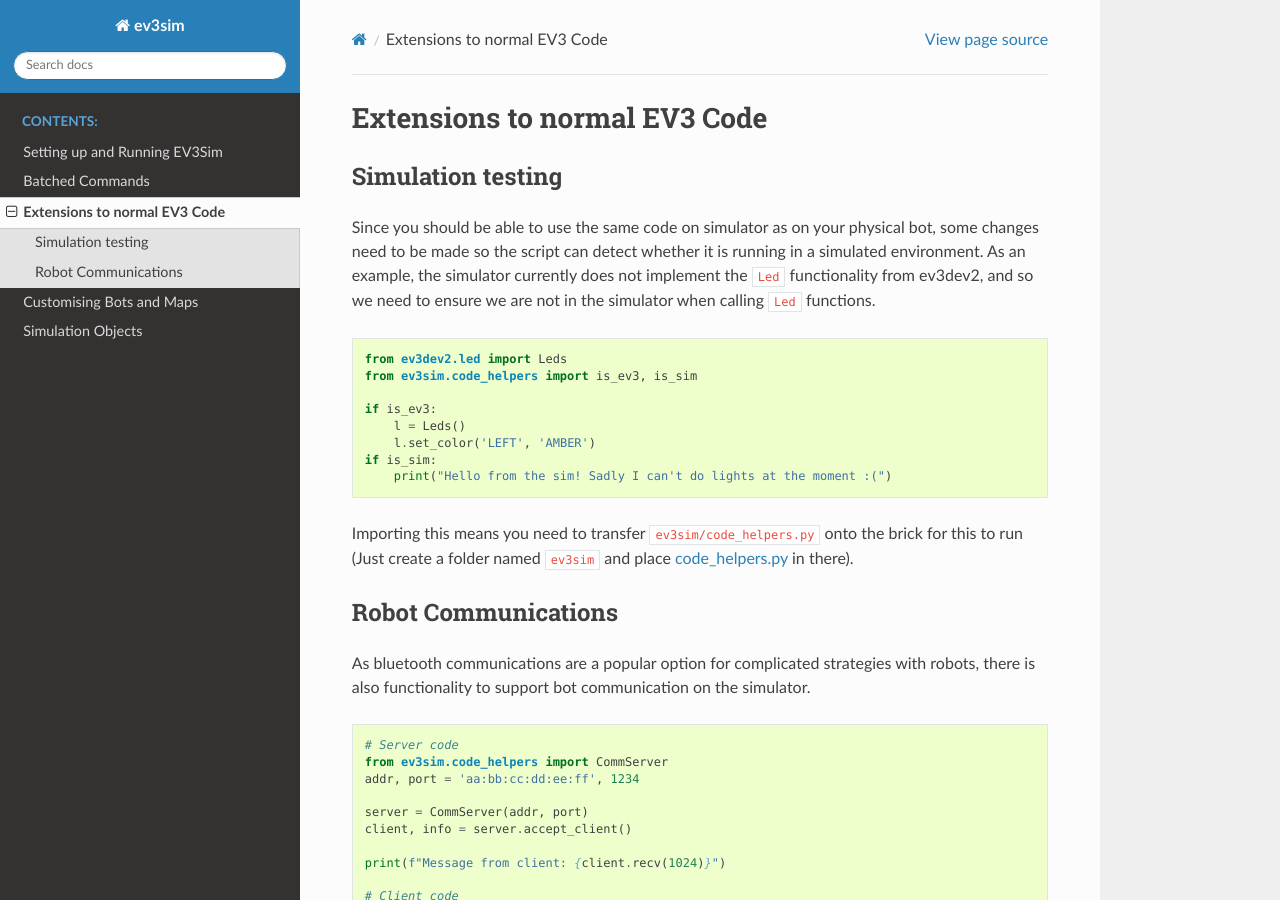
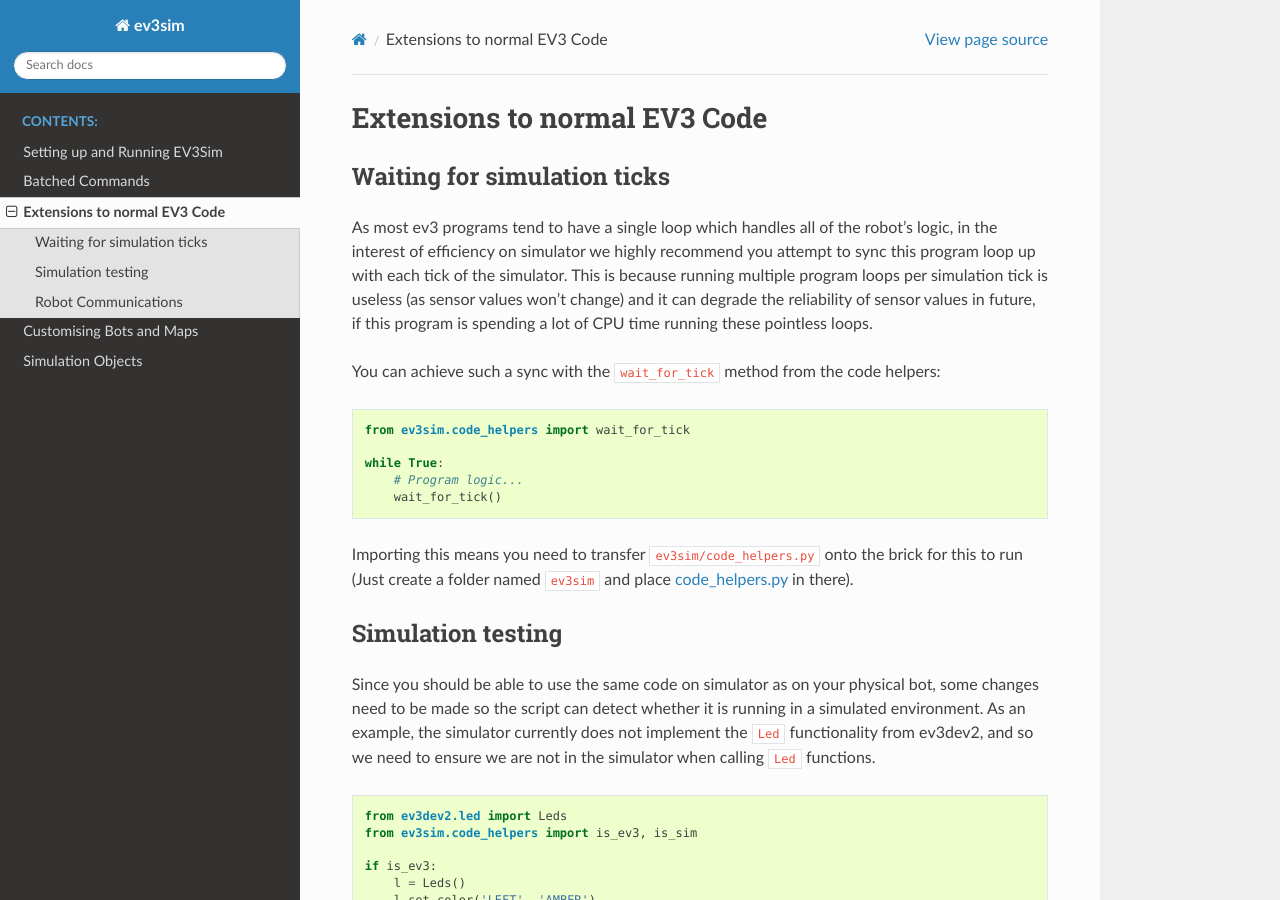
Before and after one commit to MelbourneHighSchoolRobotics/ev3sim, a Sphinx documentation site: the page built from docs/ev3_extensions.rst, in a window 1280 px wide and 900 px high. Built offline with Sphinx 7.4.7 and the Read the Docs theme 2.0.0, drawn with Linux system fonts in a browser that asks for light colours.

Commit message:
Add documentation on wait_for_tick.

```diff
--- a/docs/ev3_extensions.rst
+++ b/docs/ev3_extensions.rst
@@ -1,5 +1,23 @@
 Extensions to normal EV3 Code
 =============================
+
+Waiting for simulation ticks
+----------------------------
+
+As most ev3 programs tend to have a single loop which handles all of the robot's logic, in the interest of efficiency on simulator we highly recommend you attempt to sync this program loop up with each tick of the simulator.
+This is because running multiple program loops per simulation tick is useless (as sensor values won't change) and it can degrade the reliability of sensor values in future, if this program is spending a lot of CPU time running these pointless loops.
+
+You can achieve such a sync with the ``wait_for_tick`` method from the code helpers:
+
+.. code-block:: python
+
+    from ev3sim.code_helpers import wait_for_tick
+
+    while True:
+        # Program logic...
+        wait_for_tick()
+
+Importing this means you need to transfer ``ev3sim/code_helpers.py`` onto the brick for this to run (Just create a folder named ``ev3sim`` and place `code_helpers.py`_ in there).
 
 Simulation testing
 ------------------
```
